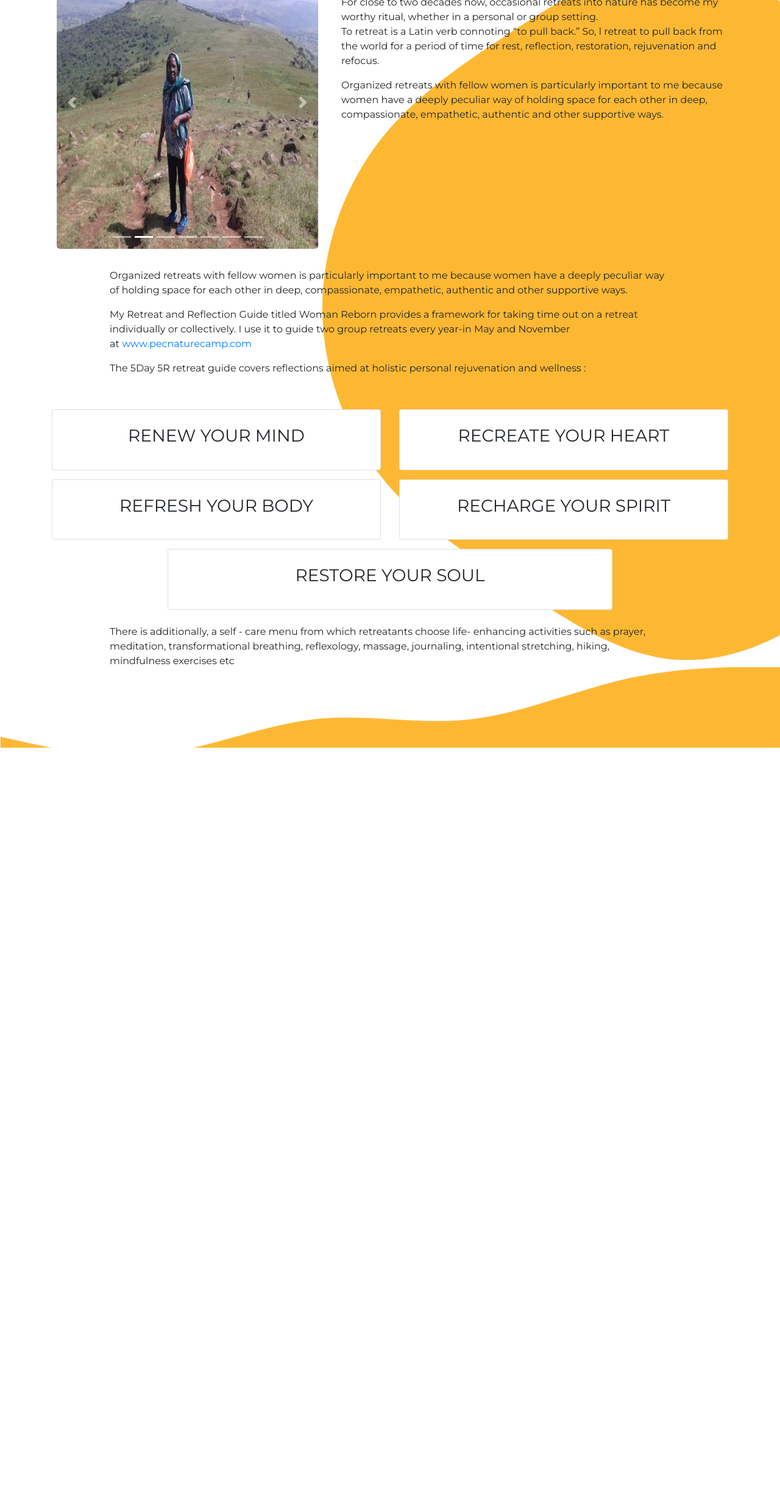
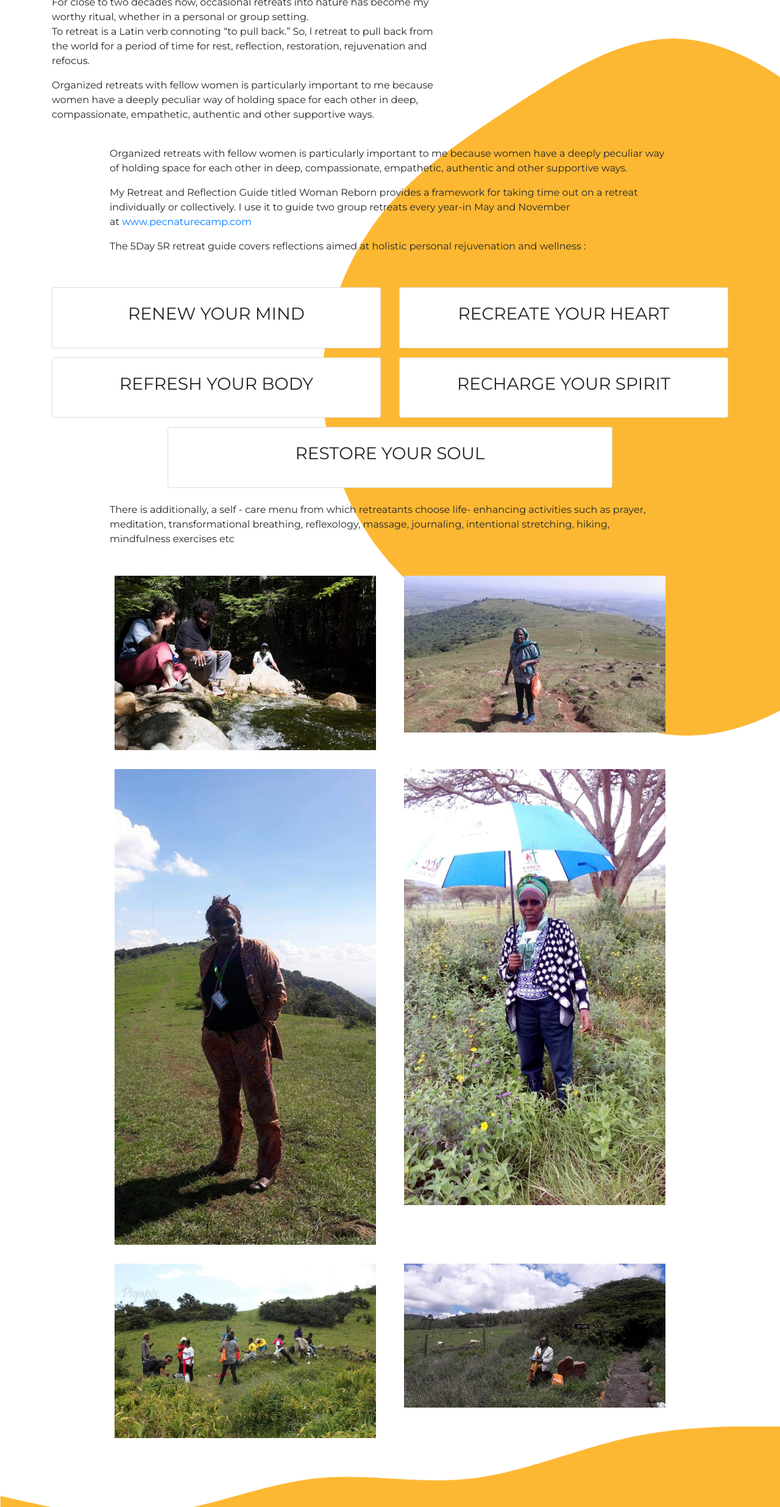
Before and after one commit to joymbaabu/jk_personal_website, a plain HTML site: page the_retreatant.html in a window 1280 px wide. Shown: the part 224-2695 px from the top of the page at 61% size. Before the commit the page ends 1450 px from the top, so only its background shows below. Drawn offline with nearby package versions, Linux system fonts and the light colour scheme.

Commit message:
Made changes to retreatant page

```diff
--- a/the_retreatant.html
+++ b/the_retreatant.html
@@ -60,30 +60,6 @@
         <section id="fifth-section">
             <div class="container">
                 <div class="row">
-                    <div class="col-sm-12 col-md-5">
-                        <div class="carousel slide" data-ride="carousel" id="carousel-1">
-                            <div class="carousel-inner" role="listbox">
-                                <div class="carousel-item active"><img class="w-100 d-block" src="assets/img/theretreatant_26.jpg" alt="Slide Image" id="carousel-image"></div>
-                                <div class="carousel-item"><img class="w-100 d-block" src="assets/img/theretreatant_25.jpg" alt="Slide Image" id="carousel-image"></div>
-                                <div class="carousel-item"><img class="w-100 d-block" src="assets/img/theretreatant_24.jpg" alt="Slide Image" id="carousel-image"></div>
-                                <div class="carousel-item"><img class="w-100 d-block" src="assets/img/theretreatant_23.jpg" alt="Slide Image" id="carousel-image"></div>
-                                <div class="carousel-item"><img class="w-100 d-block" src="assets/img/theseeker_02.jpg" alt="Slide Image" id="carousel-image"></div>
-                                <div class="carousel-item"><img class="w-100 d-block" src="assets/img/theretreatant_21.jpg" alt="Slide Image" id="carousel-image"></div>
-                                <div class="carousel-item"><img class="w-100 d-block" src="assets/img/theretreatant_22.jpg" alt="Slide Image" id="carousel-image"></div>
-                            </div>
-                            <div><a class="carousel-control-prev" href="#carousel-1" role="button" data-slide="prev"><span class="carousel-control-prev-icon"></span><span class="sr-only">Previous</span></a><a class="carousel-control-next" href="#carousel-1"
-                                    role="button" data-slide="next"><span class="carousel-control-next-icon"></span><span class="sr-only">Next</span></a></div>
-                            <ol class="carousel-indicators">
-                                <li data-target="#carousel-1" data-slide-to="0" class="active"></li>
-                                <li data-target="#carousel-1" data-slide-to="1"></li>
-                                <li data-target="#carousel-1" data-slide-to="2"></li>
-                                <li data-target="#carousel-1" data-slide-to="3"></li>
-                                <li data-target="#carousel-1" data-slide-to="4"></li>
-                                <li data-target="#carousel-1" data-slide-to="5"></li>
-                                <li data-target="#carousel-1" data-slide-to="6"></li>
-                            </ol>
-                        </div>
-                    </div>
                     <div class="col-sm-12 col-md-7">
                         <h1 id="full-name" class="text-center">The Retreatant</h1>
                         <p>For close to two decades now, occasional retreats into nature has become my worthy ritual, whether in a personal or group setting.<br>To retreat is a Latin verb connoting “to pull back.” So, l retreat to pull back from the world
@@ -143,6 +119,30 @@
                 </div>
             </div>
         </section>
+        <section id="eighth-section">
+            <div class="container">
+                <div class="row justify-content-center">
+                    <div class="col-md-5">
+                        <div id="gallery-image"><img src="assets/img/theretreatant_26.jpg"></div>
+                    </div>
+                    <div class="col-md-5">
+                        <div id="gallery-image"><img src="assets/img/theretreatant_25.jpg"></div>
+                    </div>
+                    <div class="col-md-5">
+                        <div id="gallery-image"><img src="assets/img/theretreatant_21.jpg"></div>
+                    </div>
+                    <div class="col-md-5">
+                        <div id="gallery-image"><img src="assets/img/theretreatant_23.jpg"></div>
+                    </div>
+                    <div class="col-md-5">
+                        <div id="gallery-image"><img src="assets/img/theretreatant_24.jpg"></div>
+                    </div>
+                    <div class="col-md-5">
+                        <div id="gallery-image"><img src="assets/img/theretreatant_22.jpg"></div>
+                    </div>
+                </div>
+            </div>
+        </section>
     </section>
     <section id="footer"></section>
     <script src="assets/js/jquery.min.js"></script>
```
